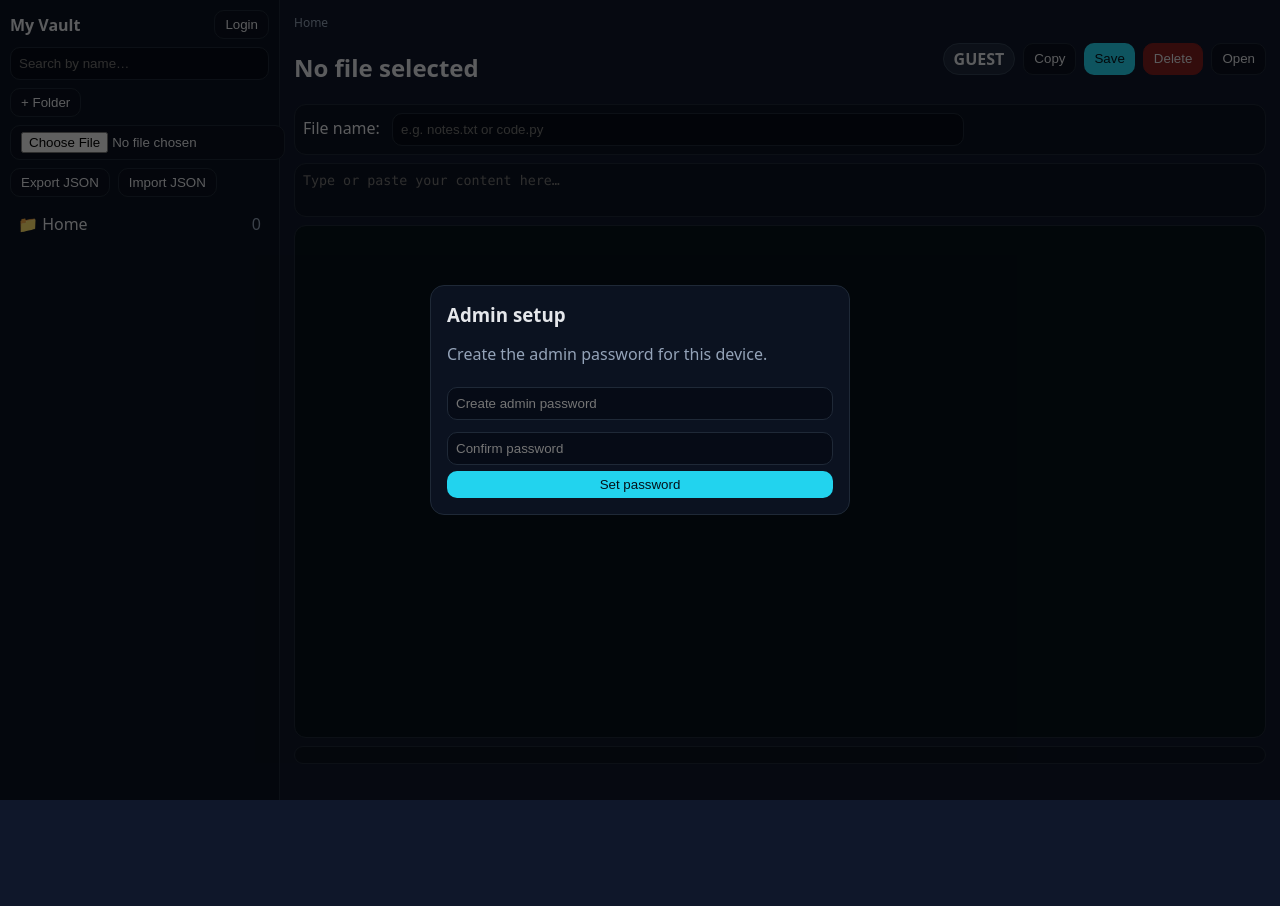
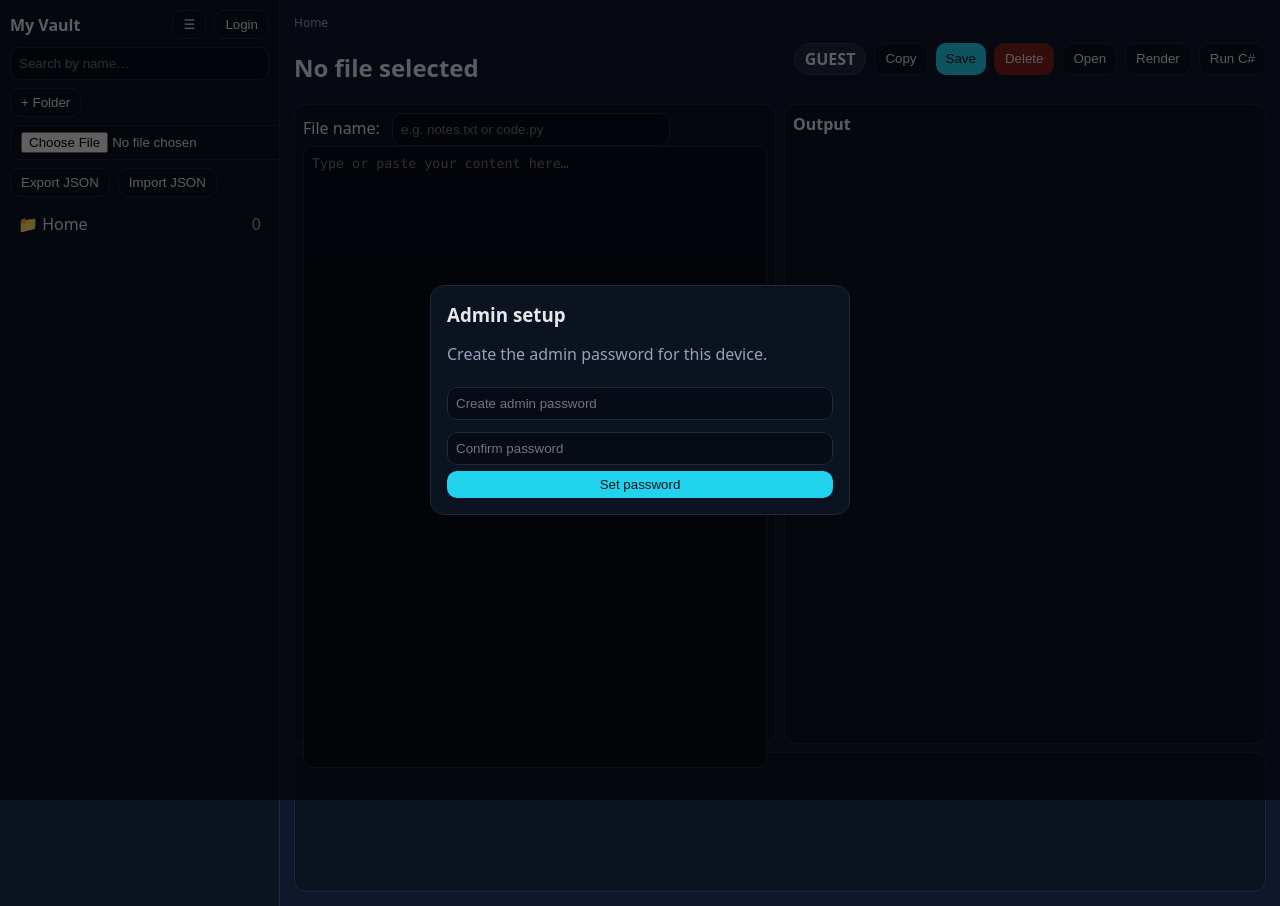
Before and after one commit to unnecessary11223-rgb/my-vault, a plain HTML site: page index.html in a window 1280 px wide. Before the commit the page ends 800 px from the top, so only its background shows below. Drawn offline with Linux system fonts and the light colour scheme.

Commit message:
Update index.html

```diff
--- a/index.html
+++ b/index.html
@@ -9,8 +9,9 @@
   <style>
     :root{--bg:#0f172a;--panel:#0b1220;--line:#1f2937;--text:#e5e7eb;--muted:#94a3b8;--accent:#22d3ee;--bad:#7f1d1d;--good:#16a34a}
     *{box-sizing:border-box} body{margin:0;background:var(--bg);color:var(--text);font-family:system-ui,Segoe UI,Roboto,Ubuntu,Arial}
-    .app{display:grid;grid-template-columns:280px 1fr;min-height:100vh}
-    aside{background:var(--panel);border-right:1px solid var(--line);padding:10px}
+    .app{display:grid;grid-template-columns:280px 1fr;min-height:100vh;transition:grid-template-columns .2s ease}
+    .app.collapsed{grid-template-columns:0 1fr}
+    aside{background:var(--panel);border-right:1px solid var(--line);padding:10px;overflow:hidden}
     header{display:flex;align-items:center;justify-content:space-between;gap:8px}
     h1{font-size:16px;margin:0}
     .btn{cursor:pointer;border:1px solid var(--line);background:#0a0f1d;color:var(--text);padding:6px 10px;border-radius:10px}
@@ -30,23 +31,23 @@
     .role.guest{background:#1e293b;color:#e5e7eb;border:1px solid #334155}
     .role.admin{background:var(--good);color:#04120a}
     .crumbs{font-size:12px;color:var(--muted)}
-    .editor{display:grid;grid-template-rows:auto auto 1fr auto;gap:8px;height:calc(100vh - 140px)}
-    .panel{background:var(--panel);border:1px solid var(--line);border-radius:12px;padding:8px}
+    .workspace{display:grid;grid-template-columns:1fr 1fr;gap:8px;height:calc(100vh - 160px)}
+    .panel{background:var(--panel);border:1px solid var(--line);border-radius:12px;padding:8px;min-height:140px}
     textarea{width:100%;height:100%;resize:none;font-family:ui-monospace,Consolas,monospace;line-height:1.35}
-    #preview{min-height:120px;overflow:auto;background:#06111a}
+    #output{white-space:pre-wrap;overflow:auto}
     .hidden{display:none !important}
-    /* Modal */
     .modal{position:fixed;inset:0;background:#0009;display:flex;align-items:center;justify-content:center}
     .card{width:min(420px,92vw);background:var(--panel);border:1px solid var(--line);border-radius:14px;padding:16px}
     .card h3{margin:0 0 10px 0}
   </style>
 </head>
 <body>
-  <div class="app">
+  <div id="app" class="app">
     <aside>
       <header>
         <h1>My Vault</h1>
         <div class="stack">
+          <button id="toggleSidebar" class="btn" title="Hide/Show sidebar">☰</button>
           <button id="installBtn" class="btn" hidden>Install</button>
           <button id="loginBtn" class="btn">Login</button>
           <button id="logoutBtn" class="btn hidden">Logout</button>
@@ -77,19 +78,25 @@
           <button id="saveBtn" class="btn primary">Save</button>
           <button id="deleteBtn" class="btn danger">Delete</button>
           <button id="openRaw" class="btn">Open</button>
+          <button id="renderBtn" class="btn">Render</button>
+          <button id="runCsBtn" class="btn">Run C#</button>
         </div>
       </div>
 
-      <div class="editor">
+      <div class="workspace">
         <div class="panel">
           <label>File name:
             <input id="fileName" placeholder="e.g. notes.txt or code.py" style="width:60%;margin-left:8px" />
           </label>
+          <textarea id="editor" placeholder="Type or paste your content here…"></textarea>
         </div>
-        <textarea id="editor" class="panel" placeholder="Type or paste your content here…"></textarea>
-        <div id="preview" class="panel"></div>
-        <div id="status" class="panel"></div>
+        <div class="panel">
+          <strong>Output</strong>
+          <pre id="output"></pre>
+        </div>
       </div>
+
+      <div id="status" class="panel" style="margin-top:8px"></div>
     </main>
   </div>
 
@@ -112,6 +119,7 @@
 
   <script src="./db.js"></script>
   <script src="./auth.js"></script>
+  <script src="./runner.js"></script>
   <script src="./app.js"></script>
 </body>
 </html>
```
